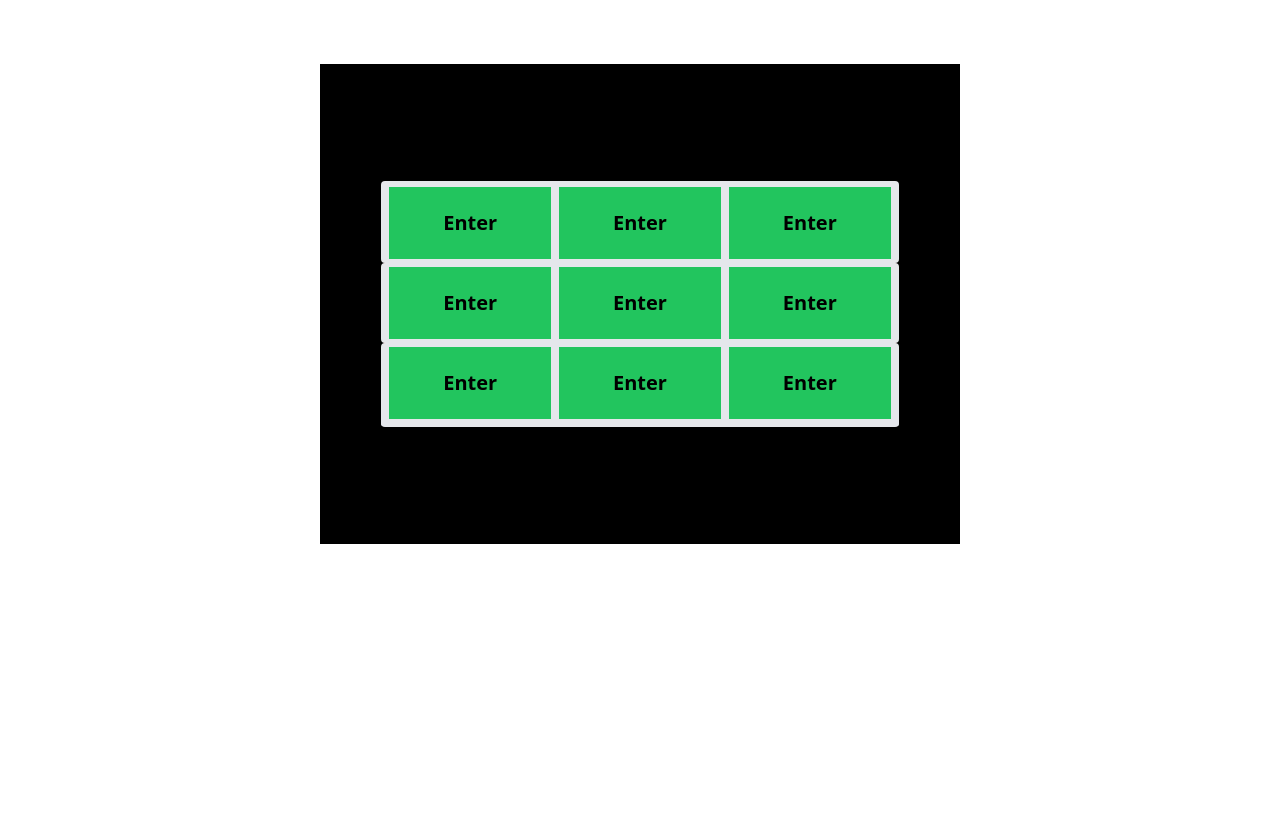
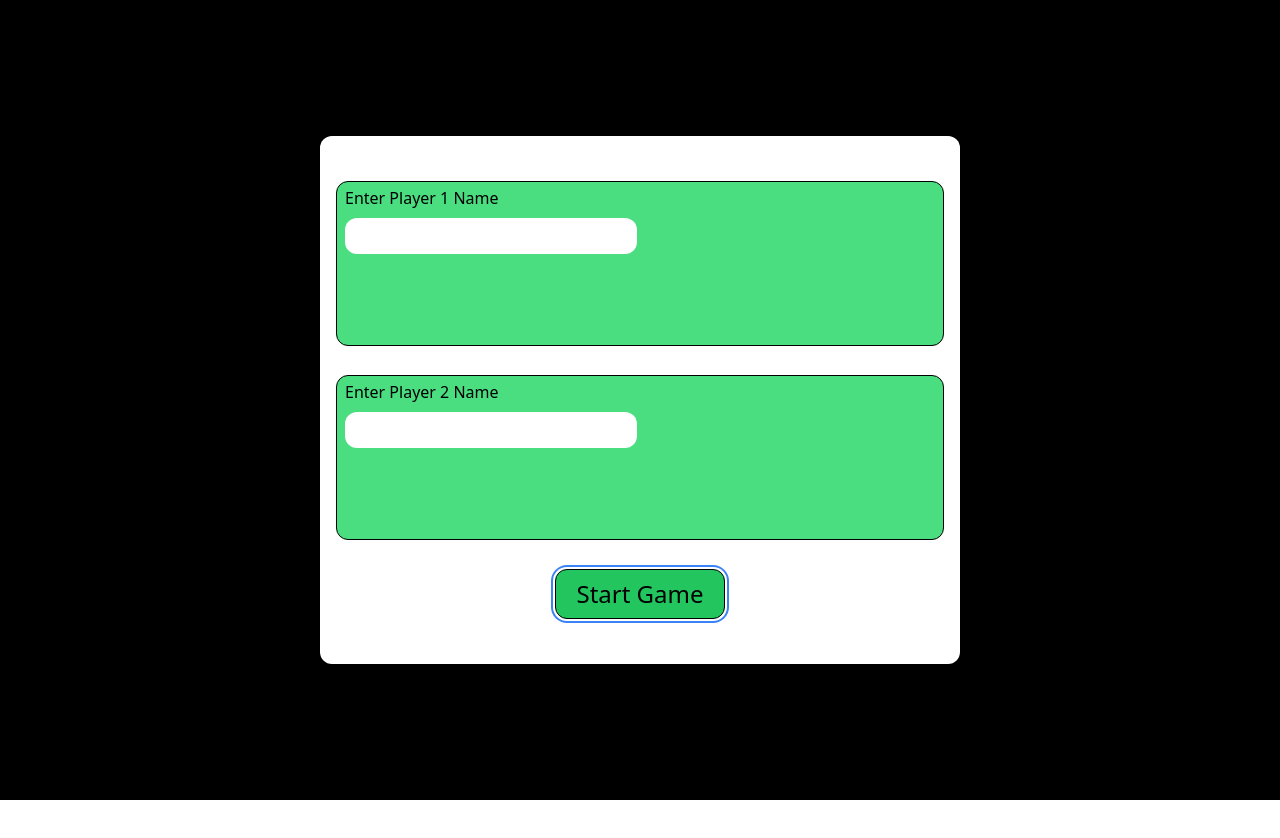
Before and after one commit to sukeshtyagi/tictactoe-game, a React (Create React App) app: page / in a window 1280 px wide. Shown: the top 838 px of the page. After the commit the page ends 800 px from the top, so only its background shows below. Built offline with nearby package versions, Linux system fonts and the light colour scheme; the HTML template or start-up script is replaced by a standard one.

Commit message:
DetailsPage added to get players name and rounting added for navigation to gaming zone

```diff
--- a/package.json
+++ b/package.json
@@ -8,6 +8,7 @@
     "@testing-library/user-event": "^13.5.0",
     "react": "^18.2.0",
     "react-dom": "^18.2.0",
+    "react-router-dom": "^6.22.3",
     "react-scripts": "5.0.1",
     "web-vitals": "^2.1.4"
   },
--- a/src/App.js
+++ b/src/App.js
@@ -1,12 +1,16 @@
 import React from "react";
-import Board from "./components/Board";
+import { BrowserRouter, Routes, Route } from "react-router-dom";
+import GamePage from "./components/GamePage";
+import DetailsPage from "./components/DetailsPage";
 
 function App() {
-
   return (
-    <div className="gameContainer box-border w-screen h-screen">
-      <Board/>
-    </div>
+    <BrowserRouter>
+      <Routes>
+        <Route path="/" element={<DetailsPage />} />
+        <Route path="/game" element={<GamePage />} />
+      </Routes>
+    </BrowserRouter>
   );
 }
 
--- /dev/null
+++ b/src/components/DetailsPage.jsx
@@ -0,0 +1,38 @@
+import React from "react";
+import { useNavigate } from "react-router-dom";
+
+function DetailsPage() {
+  const navigate = useNavigate();
+  return (
+    <div className="outer box-border w-screen h-screen bg-black pt-2">
+      <div className="details box-border w-1/2 h-4/6 bg-white mx-auto mt-32 p-4 rounded-xl flex flex-col items-start justify-evenly">
+        <div className="playerOne box-border w-full h-2/6 bg-green-400 flex flex-col items-start border rounded-xl border-black px-2 gap-2">
+          <label className="mt-1">Enter Player 1 Name</label>
+          <input
+            type="text"
+            className="pt-1 pb-1 px-4 mb-2 text-lg outline-none rounded-xl"
+          />
+        </div>
+
+        <div className="playerTwo box-border w-full h-2/6 bg-green-400 flex flex-col items-start border rounded-xl border-black px-2 gap-2">
+          <label className="mt-1">Enter Player 2 Name</label>
+          <input
+            type="text"
+            className="pt-1 pb-1 px-4 mb-2 text-lg outline-none rounded-xl"
+          />
+        </div>
+
+        <button
+          className="button box-border mx-auto text-black text-2xl font-normal border rounded-xl border-black ring-2 ring-offset-2  ring-blue-500 hover:ring-offset-4 bg-green-500 px-5 py-2"
+          onClick={() => {
+            navigate("/game");
+          }}
+        >
+          Start Game
+        </button>
+      </div>
+    </div>
+  );
+}
+
+export default DetailsPage;
--- /dev/null
+++ b/src/components/GamePage.jsx
@@ -0,0 +1,12 @@
+import React from 'react'
+import Board from './Board'
+
+function GamePage() {
+  return (
+    <div className="gameContainer box-border w-screen h-screen">
+      <Board/>
+    </div>
+  )
+}
+
+export default GamePage
```
Also changed, not shown: 1 other file (tests, documents, lock files or other folders).
